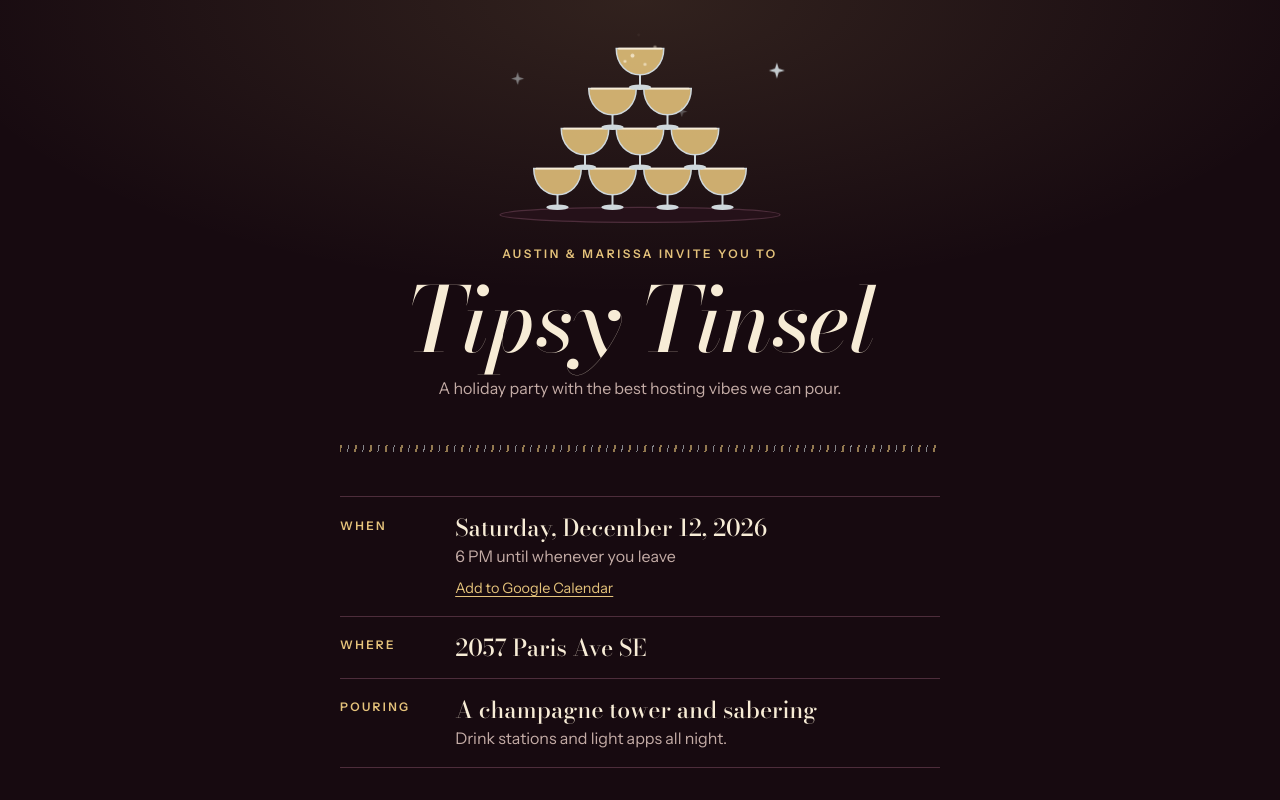
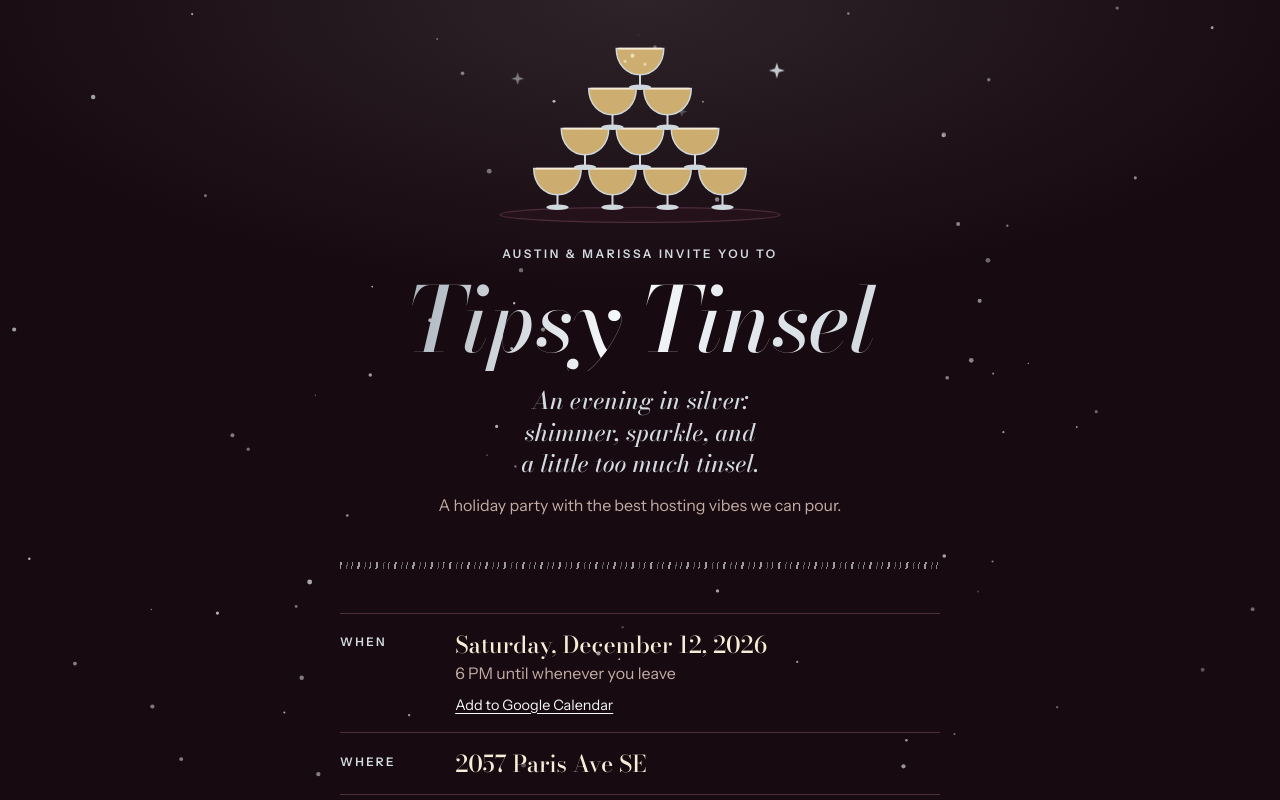
Before and after one commit to dee3creative-ship-it/Tipsy-Tinsel, a plain HTML site: page index.html in a window 1280 px wide. Shown: the top 800 px of the page. Drawn offline with nearby package versions, Linux system fonts and the light colour scheme; no server answers.

Commit message:
Add files via upload

```diff
--- a/index.html
+++ b/index.html
@@ -16,7 +16,10 @@
   --gold: #e5c37b;
   --tinsel: #cfd8dc;
   --blush: #eaa9b6;
-  --glow: rgba(229, 195, 123, 0.13);
+  --silver: #d3dbe1;
+  --silver-hi: #f6f9fb;
+  --silver-lo: #8e9ba6;
+  --glow: rgba(207, 216, 220, 0.12);
   --font-display: 'Bodoni Moda', 'Didot', 'Bodoni 72', Georgia, serif;
   --font-body: 'Instrument Sans', system-ui, -apple-system, 'Segoe UI', sans-serif;
   color-scheme: dark;
@@ -34,14 +37,14 @@ body {
 h1, h2 { font-family: var(--font-display); font-style: italic; font-weight: 500; margin: 0; text-wrap: balance; }
 h1 { font-size: clamp(3.2rem, 15vw, 5.6rem); line-height: 0.95; letter-spacing: -0.01em; color: var(--cream); }
 h2 { font-size: 1.75rem; line-height: 1.1; }
-.eyebrow { font-size: 0.74rem; letter-spacing: 0.22em; text-transform: uppercase; color: var(--gold); font-weight: 600; }
+.eyebrow { font-size: 0.74rem; letter-spacing: 0.22em; text-transform: uppercase; color: var(--silver); font-weight: 600; }
 p { margin: 0; }
 
 /* hero */
 .hero { display: flex; flex-direction: column; align-items: center; text-align: center; gap: 14px; }
 .tower { width: min(300px, 78%); height: auto; overflow: visible; }
 .hosts { color: var(--mute); }
-.rule { width: 100%; height: 7px; opacity: 0.6; background: repeating-linear-gradient(100deg, var(--gold) 0 2px, transparent 2px 8px, var(--tinsel) 8px 9px, transparent 9px 15px); }
+.rule { width: 100%; height: 7px; opacity: 0.6; background: repeating-linear-gradient(100deg, var(--silver-hi) 0 2px, transparent 2px 7px, var(--silver-lo) 7px 8px, transparent 8px 12px, var(--silver) 12px 13px, transparent 13px 18px); }
 .bubble { fill: var(--cream); opacity: 0; animation: rise 3.4s ease-in infinite; }
 .b2 { animation-delay: 0.9s; } .b3 { animation-delay: 1.7s; } .b4 { animation-delay: 2.4s; } .b5 { animation-delay: 0.4s; }
 .spark { fill: var(--tinsel); transform-box: fill-box; transform-origin: center; animation: twinkle 2.8s ease-in-out infinite; }
@@ -54,14 +57,14 @@ p { margin: 0; }
 .details { display: grid; grid-template-columns: 1fr; gap: 0; margin: 0; }
 .row { display: grid; grid-template-columns: 6.2rem 1fr; gap: 16px; padding: 16px 0; border-top: 1px solid var(--line); }
 .row:last-child { border-bottom: 1px solid var(--line); }
-.row dt { font-size: 0.74rem; letter-spacing: 0.2em; text-transform: uppercase; color: var(--gold); font-weight: 600; padding-top: 0.3em; }
+.row dt { font-size: 0.74rem; letter-spacing: 0.2em; text-transform: uppercase; color: var(--silver); font-weight: 600; padding-top: 0.3em; }
 .row dd { margin: 0; min-width: 0; }
 .big { font-family: var(--font-display); font-size: 1.45rem; line-height: 1.25; }
 .sub { color: var(--mute); margin-top: 2px; }
-.cal { display: inline-block; margin-top: 8px; color: var(--gold); font-size: 0.9rem; text-underline-offset: 3px; }
+.cal { display: inline-block; margin-top: 8px; color: var(--silver-hi); font-size: 0.9rem; text-underline-offset: 3px; }
 
 /* rsvp */
-.card { background: var(--plum); border: 1px solid var(--line); border-radius: 4px; padding: 22px 20px; display: flex; flex-direction: column; gap: 18px; }
+.card { background: var(--plum); border: 1px solid var(--silver-lo); border-radius: 4px; padding: 22px 20px; display: flex; flex-direction: column; gap: 18px; }
 .card h2 { margin-bottom: -4px; }
 .field { display: flex; flex-direction: column; gap: 7px; min-width: 0; }
 label.lbl, .legend { font-size: 0.76rem; letter-spacing: 0.14em; text-transform: uppercase; color: var(--mute); font-weight: 600; }
@@ -71,20 +74,20 @@ input[type="text"], select {
   border: 1px solid var(--line); border-radius: 3px; padding: 12px 12px; min-height: 46px;
 }
 input[type="text"]::placeholder { color: var(--mute); opacity: 0.7; }
-input:focus-visible, select:focus-visible, button:focus-visible, a:focus-visible, .seg input:focus-visible + label { outline: 2px solid var(--gold); outline-offset: 2px; }
+input:focus-visible, select:focus-visible, button:focus-visible, a:focus-visible, .seg input:focus-visible + label { outline: 2px solid var(--silver-hi); outline-offset: 2px; }
 .seg { display: grid; grid-template-columns: repeat(3, 1fr); gap: 8px; }
 .seg input { position: absolute; opacity: 0; pointer-events: none; }
 .seg label {
   display: flex; align-items: center; justify-content: center; text-align: center; min-height: 46px; padding: 8px 6px;
   border: 1px solid var(--line); border-radius: 3px; cursor: pointer; font-weight: 500; font-size: 0.95rem; background: var(--ink);
 }
-.seg input:checked + label { background: var(--gold); color: var(--ink); border-color: var(--gold); font-weight: 600; }
+.seg input:checked + label { background: linear-gradient(180deg, var(--silver-hi), var(--silver)); color: var(--ink); border-color: var(--silver-hi); font-weight: 600; }
 .actions { display: flex; flex-wrap: wrap; gap: 10px; align-items: center; }
 button { font: inherit; cursor: pointer; border-radius: 3px; min-height: 46px; padding: 0 20px; }
-.primary { background: var(--gold); color: var(--ink); border: 1px solid var(--gold); font-weight: 600; letter-spacing: 0.02em; }
+.primary { background: linear-gradient(180deg, var(--silver-hi), var(--silver) 60%, var(--silver-lo)); color: var(--ink); border: 1px solid var(--silver-hi); font-weight: 600; letter-spacing: 0.02em; }
 .primary:disabled { opacity: 0.6; cursor: progress; }
 .ghost { background: transparent; color: var(--cream); border: 1px solid var(--line); }
-.msg { min-height: 1.4em; color: var(--gold); font-size: 0.95rem; }
+.msg { min-height: 1.4em; color: var(--silver-hi); font-size: 0.95rem; }
 .msg.warn { color: var(--blush); }
 .copybox { width: 100%; font: inherit; font-size: 0.9rem; color: var(--cream); background: var(--ink); border: 1px dashed var(--line); border-radius: 3px; padding: 10px 12px; resize: none; }
 
@@ -93,7 +96,7 @@ button { font: inherit; cursor: pointer; border-radius: 3px; min-height: 46px; p
 .tally { color: var(--mute); font-variant-numeric: tabular-nums; }
 .tally b { color: var(--cream); font-weight: 600; }
 .group { margin-top: 20px; }
-.group h3 { margin: 0 0 4px; font-size: 0.76rem; letter-spacing: 0.2em; text-transform: uppercase; color: var(--gold); font-weight: 600; }
+.group h3 { margin: 0 0 4px; font-size: 0.76rem; letter-spacing: 0.2em; text-transform: uppercase; color: var(--silver); font-weight: 600; }
 ul.guests { list-style: none; margin: 0; padding: 0; }
 ul.guests li { display: flex; align-items: baseline; gap: 10px; padding: 11px 0; border-bottom: 1px solid var(--line); min-width: 0; }
 .gname { font-family: var(--font-display); font-size: 1.2rem; min-width: 0; overflow-wrap: anywhere; }
@@ -107,9 +110,26 @@ ul.guests li { display: flex; align-items: baseline; gap: 10px; padding: 11px 0;
 .host form { display: grid; grid-template-columns: 1fr; gap: 12px; }
 @media (min-width: 520px) { .host form { grid-template-columns: 1fr 9rem 8rem auto; align-items: end; } }
 .foot { text-align: center; color: var(--mute); font-size: 0.85rem; }
+
+/* silver theme */
+.wrap { position: relative; z-index: 1; }
+#snow { position: fixed; inset: 0; width: 100%; height: 100%; pointer-events: none; z-index: 0; }
+h1 {
+  padding: 0 0.06em 0.1em;
+  background: linear-gradient(100deg, var(--silver-lo) 0%, var(--silver-hi) 28%, var(--silver) 50%, var(--silver-hi) 72%, var(--silver-lo) 100%);
+  background-size: 220% 100%;
+  -webkit-background-clip: text; background-clip: text;
+  color: var(--silver); -webkit-text-fill-color: transparent;
+  animation: sheen 8s ease-in-out infinite;
+}
+@keyframes sheen { 0%, 100% { background-position: 100% 0; } 50% { background-position: 0 0; } }
+.theme { font-family: var(--font-display); font-style: italic; font-size: clamp(1.15rem, 4.8vw, 1.5rem); line-height: 1.3; max-width: 24ch; text-wrap: balance; color: var(--silver); }
+@media (prefers-reduced-motion: reduce) { h1 { animation: none; } }
 </style>
 </head>
 <body>
+<canvas id="snow" aria-hidden="true"></canvas>
+
 <main class="wrap">
   <header class="hero">
     <svg class="tower" viewBox="0 0 240 156" role="img" aria-label="A pyramid of champagne coupes">
@@ -144,6 +164,7 @@ ul.guests li { display: flex; align-items: baseline; gap: 10px; padding: 11px 0;
     </svg>
     <p class="eyebrow">Austin &amp; Marissa invite you to</p>
     <h1>Tipsy Tinsel</h1>
+    <p class="theme">An evening in silver: shimmer, sparkle, and a little too much tinsel.</p>
     <p class="hosts">A holiday party with the best hosting vibes we can pour.</p>
   </header>
 
@@ -289,5 +310,46 @@ ul.guests li { display: flex; align-items: baseline; gap: 10px; padding: 11px 0;
   setInterval(function () { if (!document.hidden) load(); }, 30000);
 })();
 </script>
+
+<script>
+(function () {
+  var cv = document.getElementById('snow');
+  if (!cv || !cv.getContext) return;
+  if (window.matchMedia && window.matchMedia('(prefers-reduced-motion: reduce)').matches) { cv.hidden = true; return; }
+  var ctx = cv.getContext('2d');
+  var W = 0, H = 0, flakes = [];
+  var color = (getComputedStyle(document.documentElement).getPropertyValue('--silver-hi') || '#f6f9fb').trim();
+  function make(init) {
+    return { x: Math.random() * W, y: init ? Math.random() * H : -8, r: 0.6 + Math.random() * 1.9, v: 0.25 + Math.random() * 0.6, a: 0.25 + Math.random() * 0.5, p: Math.random() * 6.28, s: 0.4 + Math.random() * 0.8 };
+  }
+  function size() {
+    var dpr = Math.min(window.devicePixelRatio || 1, 2);
+    W = window.innerWidth; H = window.innerHeight;
+    cv.width = W * dpr; cv.height = H * dpr;
+    ctx.setTransform(dpr, 0, 0, dpr, 0, 0);
+    var n = Math.round(Math.min(70, Math.max(28, W / 16)));
+    while (flakes.length < n) flakes.push(make(true));
+    flakes.length = n;
+  }
+  function tick() {
+    ctx.clearRect(0, 0, W, H);
+    ctx.fillStyle = color;
+    for (var i = 0; i < flakes.length; i++) {
+      var f = flakes[i];
+      f.y += f.v; f.p += 0.012 * f.s;
+      if (f.y > H + 8) { flakes[i] = f = make(false); }
+      ctx.globalAlpha = f.a;
+      ctx.beginPath();
+      ctx.arc(f.x + Math.sin(f.p) * 14 * f.s, f.y, f.r, 0, 6.2832);
+      ctx.fill();
+    }
+    ctx.globalAlpha = 1;
+    requestAnimationFrame(tick);
+  }
+  size();
+  window.addEventListener('resize', size);
+  requestAnimationFrame(tick);
+})();
+</script>
 </body>
 </html>
```
